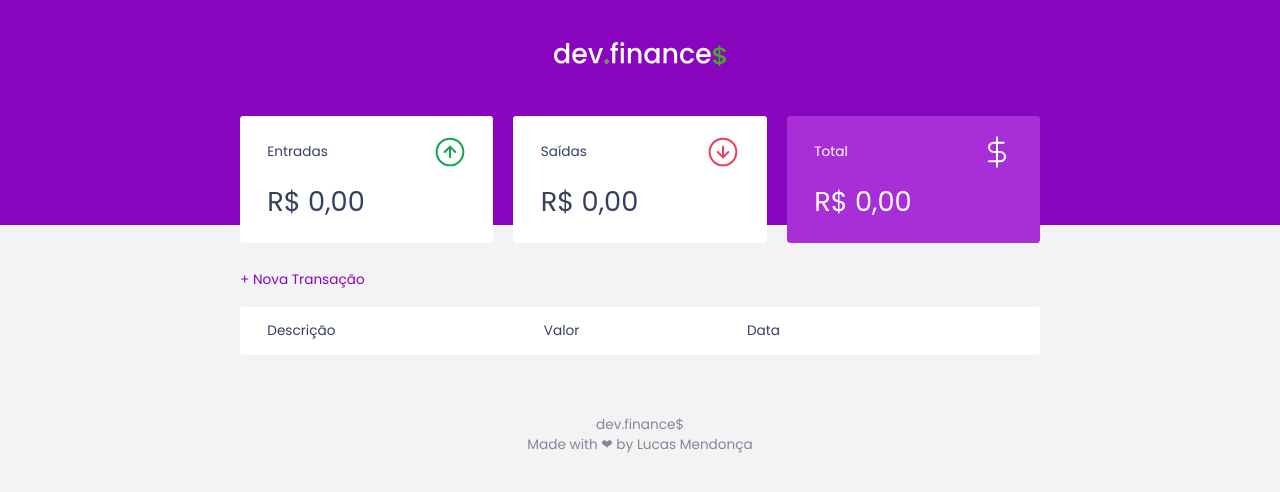
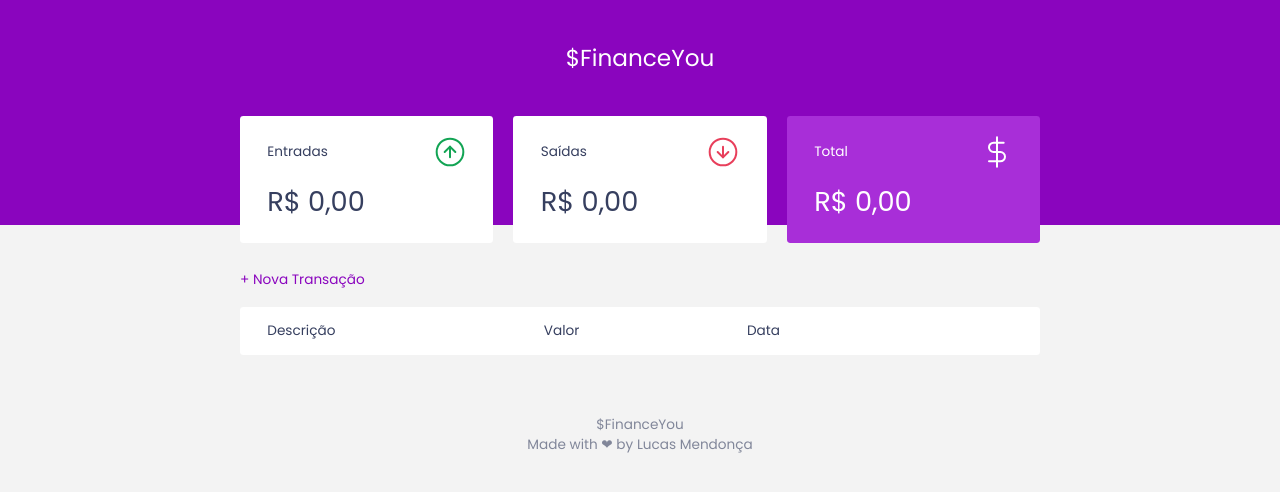
Before and after one commit to iaeluk/dev-finance, a plain HTML site: page index.html in a window 1280 px wide. Drawn offline with Linux system fonts and the light colour scheme.

Commit message:
new name

```diff
--- a/index.html
+++ b/index.html
@@ -5,7 +5,7 @@
   <meta charset="UTF-8">
   <meta http-equiv="X-UA-Compatible" content="IE=edge">
   <meta name="viewport" content="width=device-width, initial-scale=1.0">
-  <title>FinanceYou $</title>
+  <title>$FinanceYou</title>
   <link rel="stylesheet" href="./style.css">
   <link rel="preconnect" href="https://fonts.gstatic.com">
   <link href="https://fonts.googleapis.com/css2?family=Poppins:ital,wght@0,100;0,400;0,700;1,100;1,400;1,700&display=swap" rel="stylesheet">
@@ -14,8 +14,8 @@
 <body">
 
   <header>
-    <!-- <h1 id="logo">$FinanceYou</h1> -->
-    <img src="./assets/logo.svg" alt="Logo &FinanceYou">
+    <h1 id="logo">$FinanceYou</h1>
+    <!-- <img src="./assets/logo.svg" alt="Logo &FinanceYou"> -->
   </header>
 
   <main class="container">
@@ -130,7 +130,7 @@
   </div>
 
   <footer>
-    <p>dev.finance$</p>
+    <p>$FinanceYou</p>
     <p>Made with ❤ by Lucas Mendonça</p>
   </footer>
 
--- a/style.css
+++ b/style.css
@@ -106,7 +106,8 @@ header {
 
 header h1 {
     color: #FFF;
-    font-weight: 250;
+    font-size: 100%;
+    font-weight: 500;
 }
 
 /* Balance =============================*/
@@ -296,4 +297,10 @@ footer {
          grid-template-columns: repeat(3, 1fr);
          gap: 1.5rem;
      }
+
+     header h1 {
+        color: #FFF;
+        font-size: 100%;
+       font-weight: 500;
+     }
 }
```
